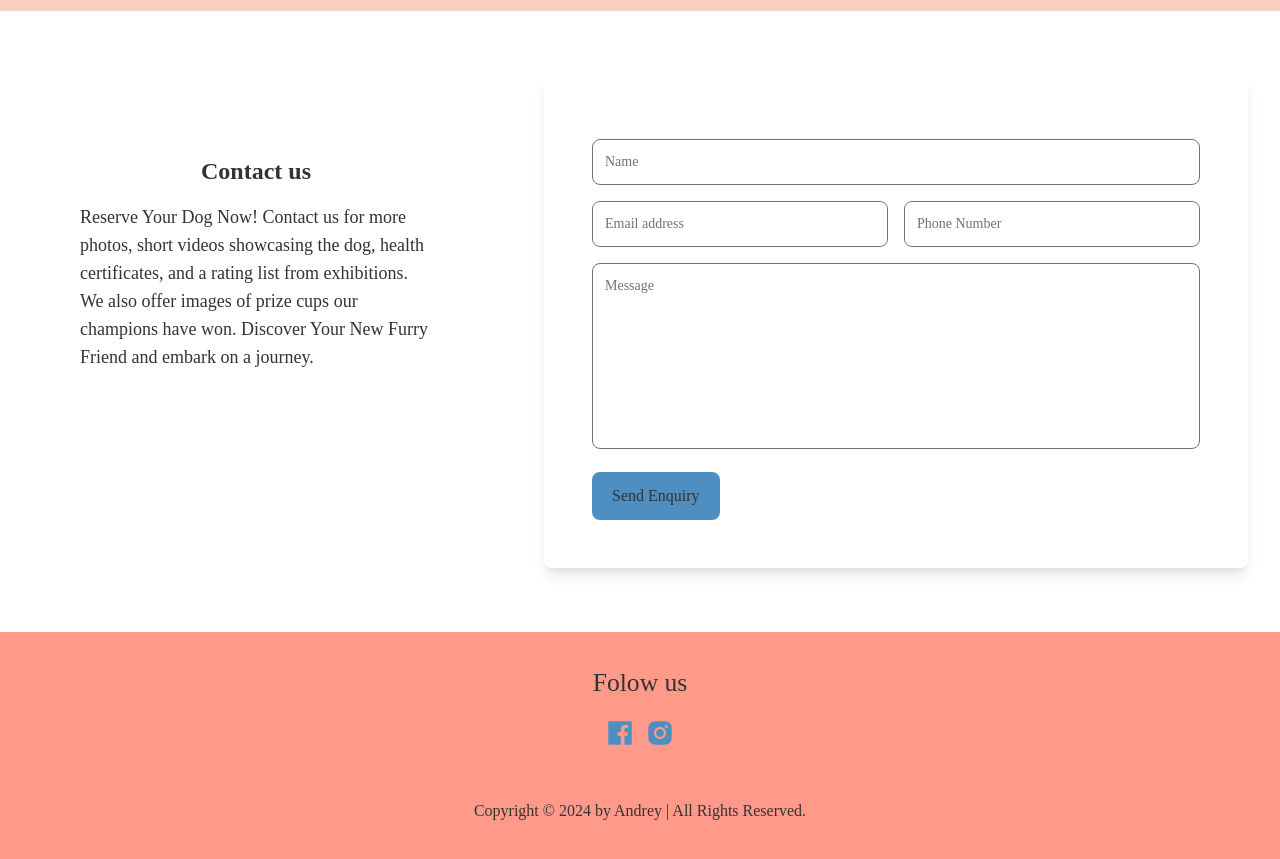
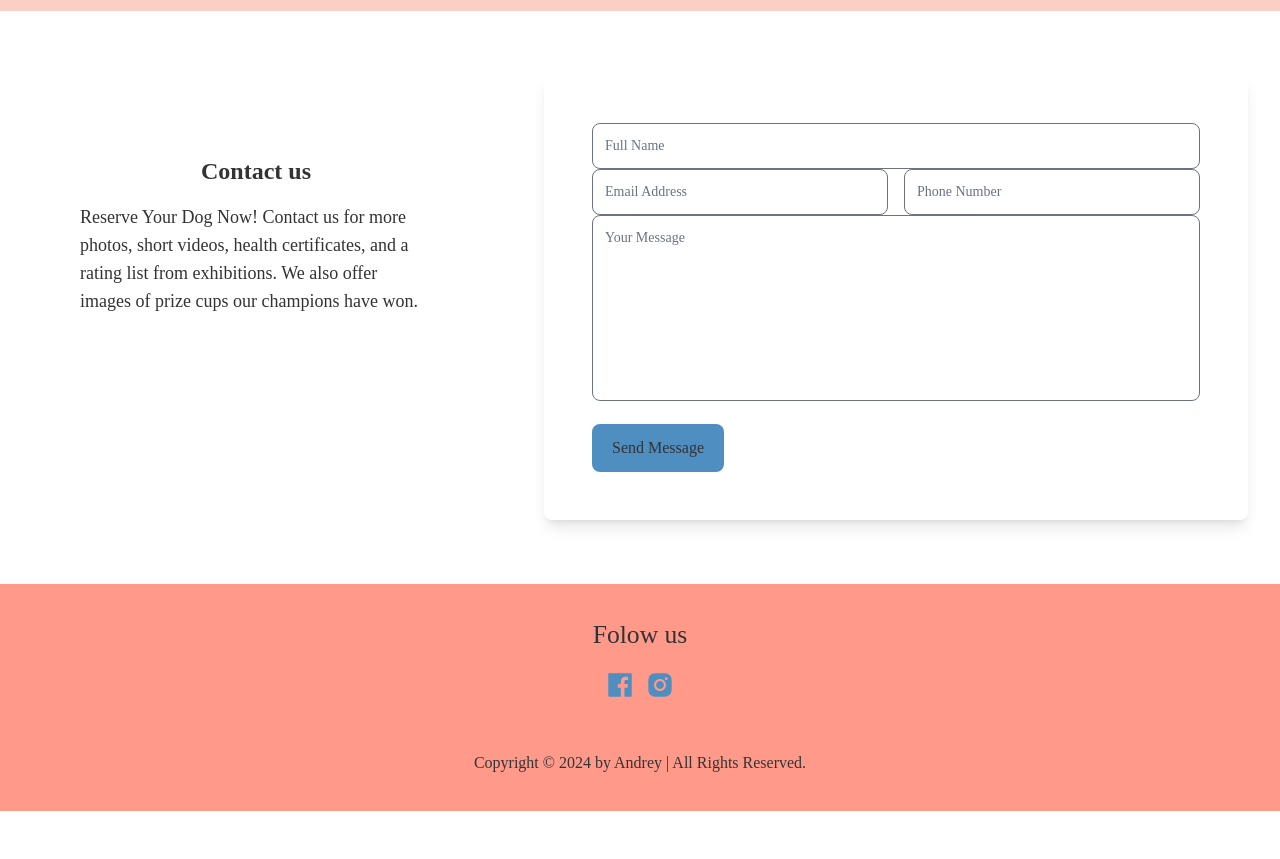
Before and after one commit to deboker/boxer-pupiess-kennel-casadiandrey, a React (Vite) app: page / in a window 1280 px wide. Shown: the part 5240-6099 px from the top of the page. After the commit the page ends 6051 px from the top, so only its background shows below. Built offline with nearby package versions, Linux system fonts and the light colour scheme; a web font is replaced by a local one.

Commit message:
form changes

```diff
--- a/src/components/Form/ContactForm.jsx
+++ b/src/components/Form/ContactForm.jsx
@@ -4,40 +4,40 @@ const ContactForm = () => {
   return (
     <>
       <section
-        className="bg-gradient-top text-text-color dark:bg-gradient-top-dark dark:text-text-color-dark"
+        className="bg-gradient-top dark:bg-gradient-top-dark"
         id="contact"
       >
         <div className="mx-auto max-w-screen-xl px-4 py-16 sm:px-6 lg:px-8">
           <div className="grid grid-cols-1 gap-x-16 gap-y-8 lg:grid-cols-5">
             <div className="lg:col-span-2 lg:py-12">
               <div className="mt-8 text-center">
-                <a
-                  href="#"
-                  className="text-2xl font-bold text-pink-600 dark:text-pink-400"
-                >
+                <a href="#" className="text-2xl font-bold text-pink-600">
                   Contact us
                 </a>
               </div>
-              <p className="max-w-xl text-lg text-secondary dark:text-secondary-dark">
-                Reserve Your Dog Now! Contact us for more photos, short videos
-                showcasing the dog, health certificates, and a rating list from
-                exhibitions. We also offer images of prize cups our champions
-                have won. Discover Your New Furry Friend and embark on a
-                journey.
+              <p className="max-w-xl text-lg text-red-700">
+                Reserve Your Dog Now! Contact us for more photos, short videos,
+                health certificates, and a rating list from exhibitions. We also
+                offer images of prize cups our champions have won.
               </p>
             </div>
 
-            <div className="rounded-lg p-8 shadow-lg lg:col-span-3 lg:p-12 bg-white dark:bg-gray-800">
+            <div className="rounded-lg p-8 shadow-lg lg:col-span-3 lg:p-12">
               <form
                 name="contact"
                 method="POST"
                 data-netlify="true"
                 data-netlify-honeypot="bot-field"
-                className="space-y-4"
+                id="contact-form"
               >
                 <input type="hidden" name="form-name" value="contact" />
+                <p className="hidden">
+                  <label>
+                    Don’t fill this out if you're human:{" "}
+                    <input name="bot-field" />
+                  </label>
+                </p>
 
-                <div className="max-w-full">
                 <div className="w-9/12 mx-auto">
                   <label className="sr-only" htmlFor="name">
                     Name
@@ -45,15 +45,13 @@ const ContactForm = () => {
                   <input
                     name="name"
                     className="w-full rounded-lg border-gray-200 p-3 text-sm bg-white dark:bg-gray-900 dark:text-white"
-                      placeholder="Name"
+                    placeholder="Full Name"
                     type="text"
                     id="name"
                     required
                   />
                 </div>
-                </div>
 
-                <div className="max-w-full">
                 <div className="w-9/12 mx-auto grid grid-cols-1 gap-4 sm:grid-cols-2">
                   <div>
                     <label className="sr-only" htmlFor="email">
@@ -62,7 +60,7 @@ const ContactForm = () => {
                     <input
                       name="email"
                       className="w-full rounded-lg border-gray-200 p-3 text-sm bg-white dark:bg-gray-900 dark:text-white"
-                        placeholder="Email address"
+                      placeholder="Email Address"
                       type="email"
                       id="email"
                       required
@@ -82,23 +80,19 @@ const ContactForm = () => {
                     />
                   </div>
                 </div>
-                </div>
 
-                <div className="max-w-full">
                 <div className="w-9/12 mx-auto">
                   <label className="sr-only" htmlFor="message">
                     Message
                   </label>
-
                   <textarea
                     name="message"
                     className="resize-none w-full rounded-lg border-gray-200 p-3 text-sm bg-gradient-top dark:bg-gradient-top-dark dark:text-white"
-                      placeholder="Message"
+                    placeholder="Your Message"
                     rows="8"
                     id="message"
                     required
                   ></textarea>
-                  </div>
                 </div>
 
                 <div className="mt-4">
@@ -106,7 +100,7 @@ const ContactForm = () => {
                     type="submit"
                     className="inline-block w-full rounded-lg bg-btn-color px-5 py-3 font-medium text-white dark:bg-gray-700 sm:w-auto"
                   >
-                    Send Enquiry
+                    Send Message
                   </button>
                 </div>
               </form>
```
Lines whose indentation alone changed are shown as unchanged.
